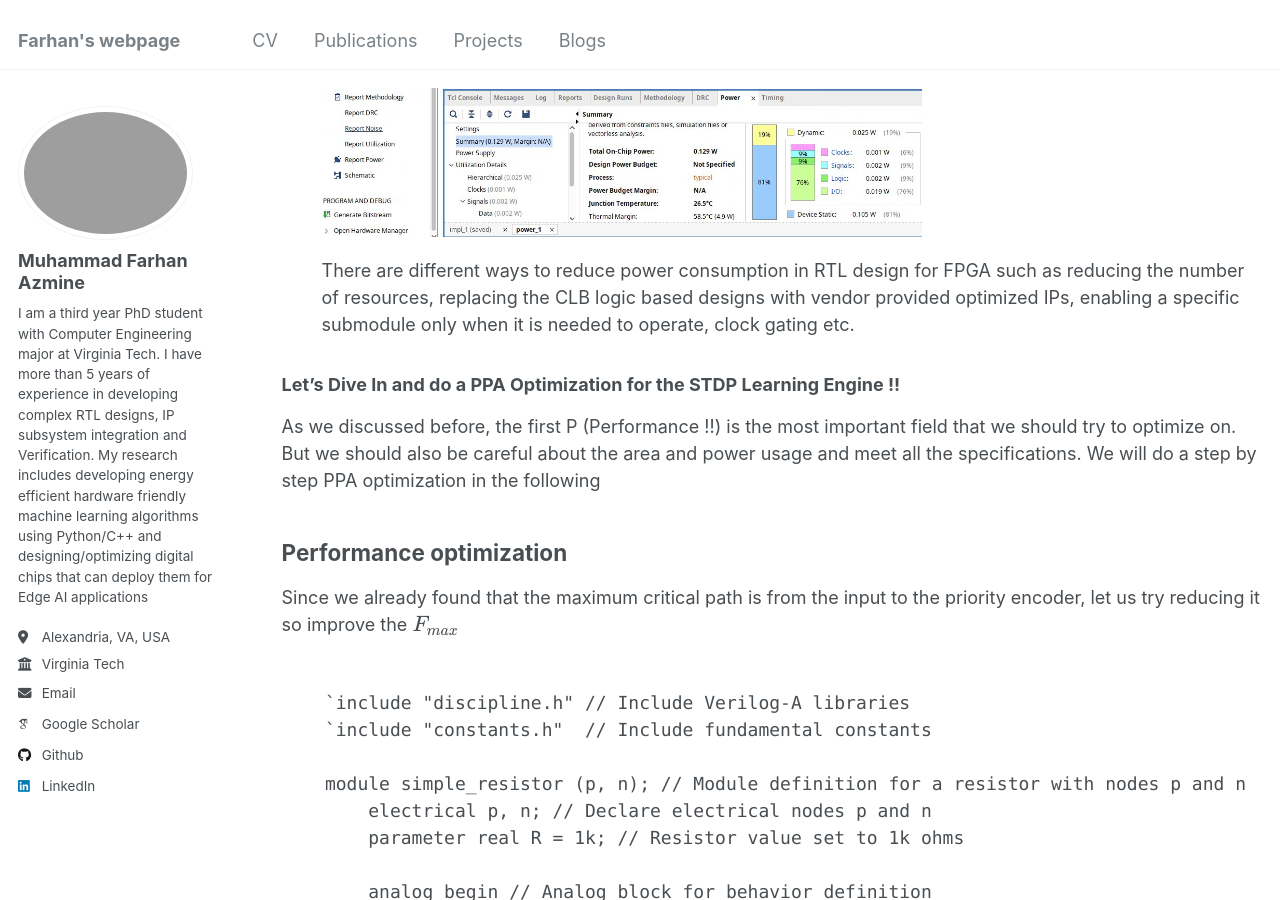
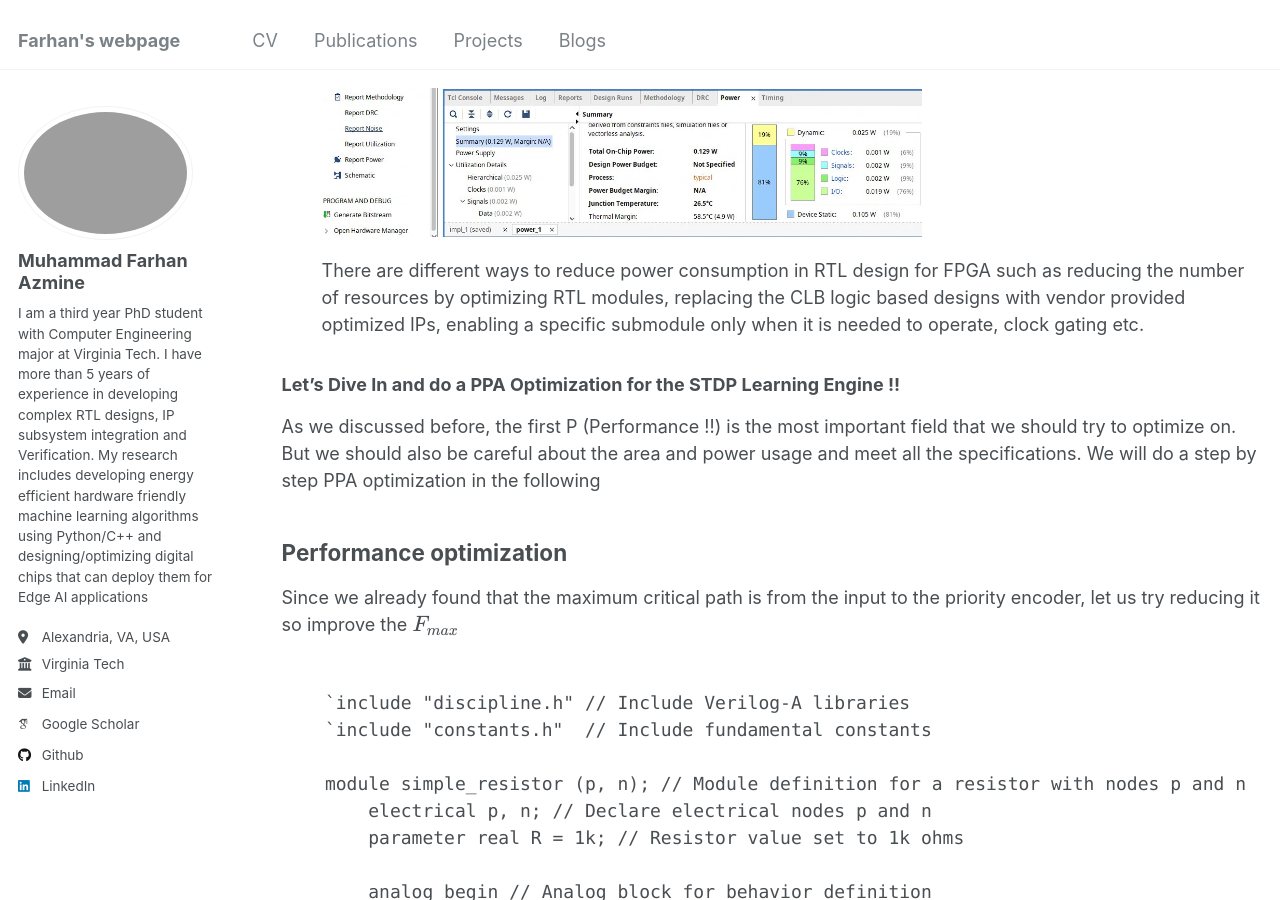
Before and after one commit to muhammadfarhan720/web-profile, a Jekyll site: the page built from blogs/veriloga/veriloga_day01_veriloga.html, in a window 1280 px wide and 900 px high, scrolled down 3607 px. Built offline with Jekyll 4.4.1, drawn with Linux system fonts in a browser that asks for light colours; some web fonts are replaced.

Commit message:
Update veriloga_day01_veriloga.html

```diff
--- a/blogs/veriloga/veriloga_day01_veriloga.html
+++ b/blogs/veriloga/veriloga_day01_veriloga.html
@@ -154,7 +154,7 @@ According to the report, the longest datapath delay—measured at 5.393 ns—spa
        style="width: 100%; max-width: 600px; display: block; margin-bottom: 20px; margin-top: 20px;">
 </a>
 
-          <p>There are different ways to reduce power consumption in RTL design for FPGA such as reducing the number of resources, replacing the CLB logic based designs with vendor provided optimized IPs, enabling a specific submodule only when it is needed to operate, clock gating etc.</p>
+          <p>There are different ways to reduce power consumption in RTL design for FPGA such as reducing the number of resources by optimizing RTL modules, replacing the CLB logic based designs with vendor provided optimized IPs, enabling a specific submodule only when it is needed to operate, clock gating etc.</p>
 
         </li>
     </ul>
```
